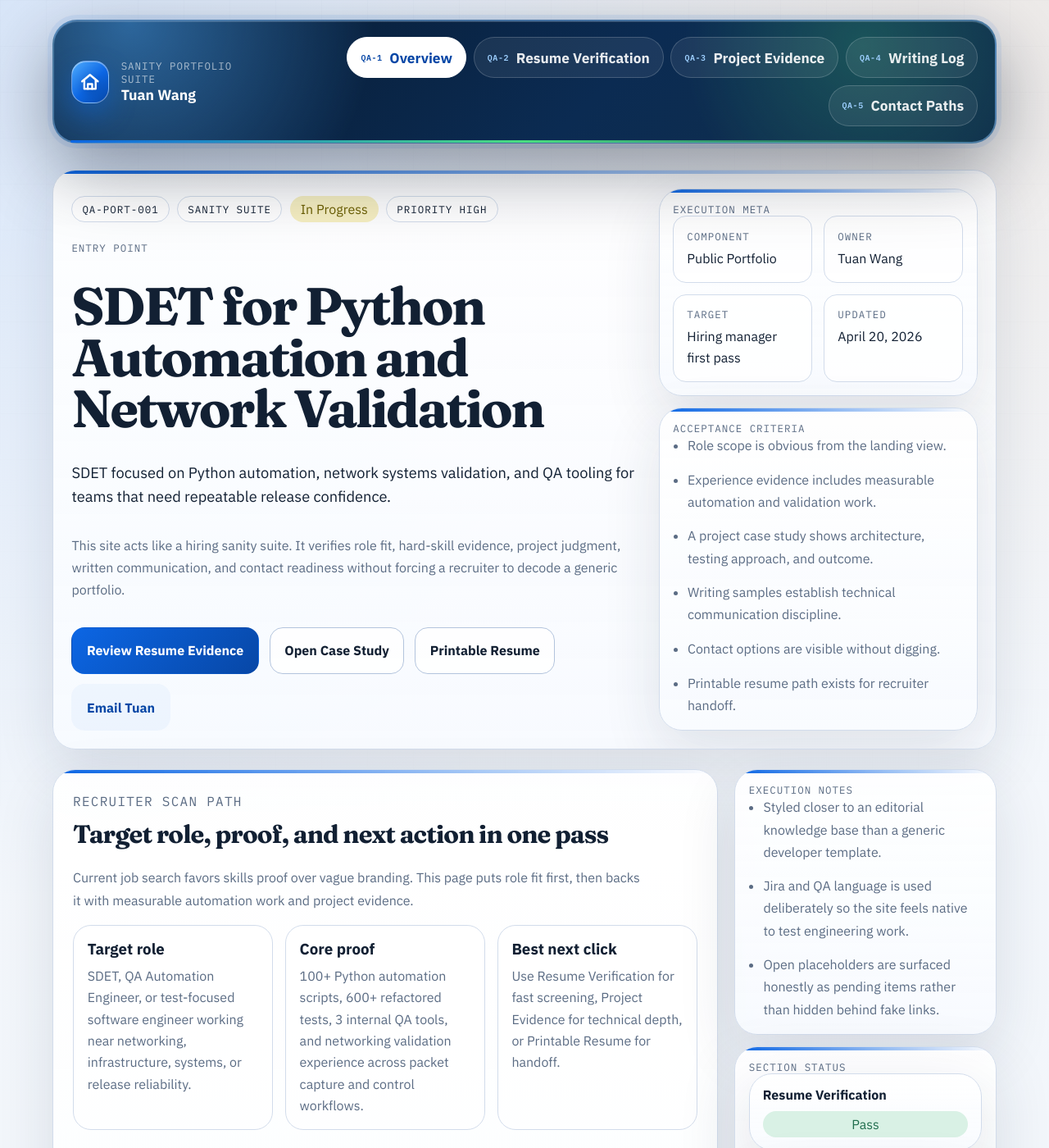
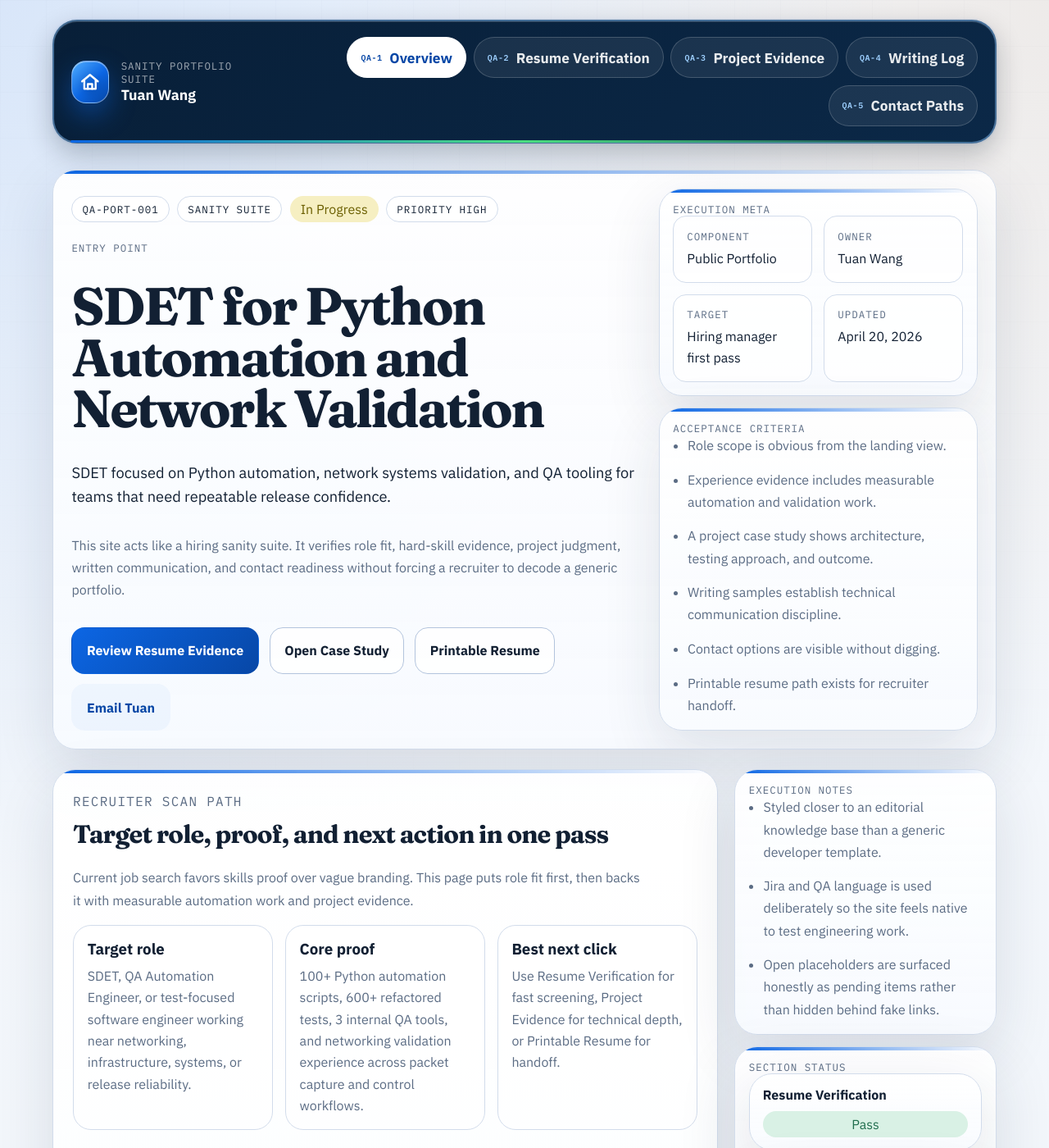
Before and after one commit to twang2000/professional_website, a Jekyll site: the page built from index.md, in a window 1280 px wide and 1400 px high. Shown: the whole window at 82% size. Built offline with Jekyll 4.4.1, drawn with Linux system fonts in a browser that asks for light colours.

Commit message:
now reducing the contrast. It was too flashy. Changed to flat colors, and decreased drop shadow's size.

```diff
--- a/_layouts/default.html
+++ b/_layouts/default.html
@@ -8,7 +8,7 @@
     <link rel="preconnect" href="https://fonts.googleapis.com">
     <link rel="preconnect" href="https://fonts.gstatic.com" crossorigin>
     <link href="https://fonts.googleapis.com/css2?family=Fraunces:opsz,wght@9..144,600;9..144,700&family=IBM+Plex+Mono:wght@400;500;600&family=IBM+Plex+Sans:wght@400;500;600;700&display=swap" rel="stylesheet">
-    <link rel="stylesheet" href="{{ '/assets/css/style.css?v=20260420-nav2' | relative_url }}">
+    <link rel="stylesheet" href="{{ '/assets/css/style.css?v=20260420-nav3' | relative_url }}">
   </head>
   <body class="layout-{{ page.layout | default: 'default' }}">
     <a class="skip-link" href="#content">Skip to content</a>
--- a/assets/css/style.scss
+++ b/assets/css/style.scss
@@ -118,14 +118,12 @@ a:hover {
   padding: 1.2rem 1.3rem;
   border: 2px solid rgba(139, 199, 255, 0.46);
   border-radius: 30px;
-  background-color: #07192e;
+  background-color: #081f38;
   background-image:
-    radial-gradient(circle at 8% 0%, rgba(79, 172, 254, 0.52), transparent 28%),
-    radial-gradient(circle at 86% 20%, rgba(74, 222, 128, 0.22), transparent 22%),
-    linear-gradient(135deg, #07192e 0%, #0b2b52 58%, #102f4c 100%);
+    linear-gradient(135deg, #081f38 0%, #0b2847 100%);
   box-shadow:
-    0 30px 90px rgba(4, 15, 31, 0.42),
-    0 0 0 6px rgba(12, 102, 228, 0.08),
+    0 12px 32px rgba(4, 15, 31, 0.24),
+    0 0 0 2px rgba(12, 102, 228, 0.04),
     inset 0 1px 0 rgba(255, 255, 255, 0.14);
   backdrop-filter: blur(18px);
 }
```
